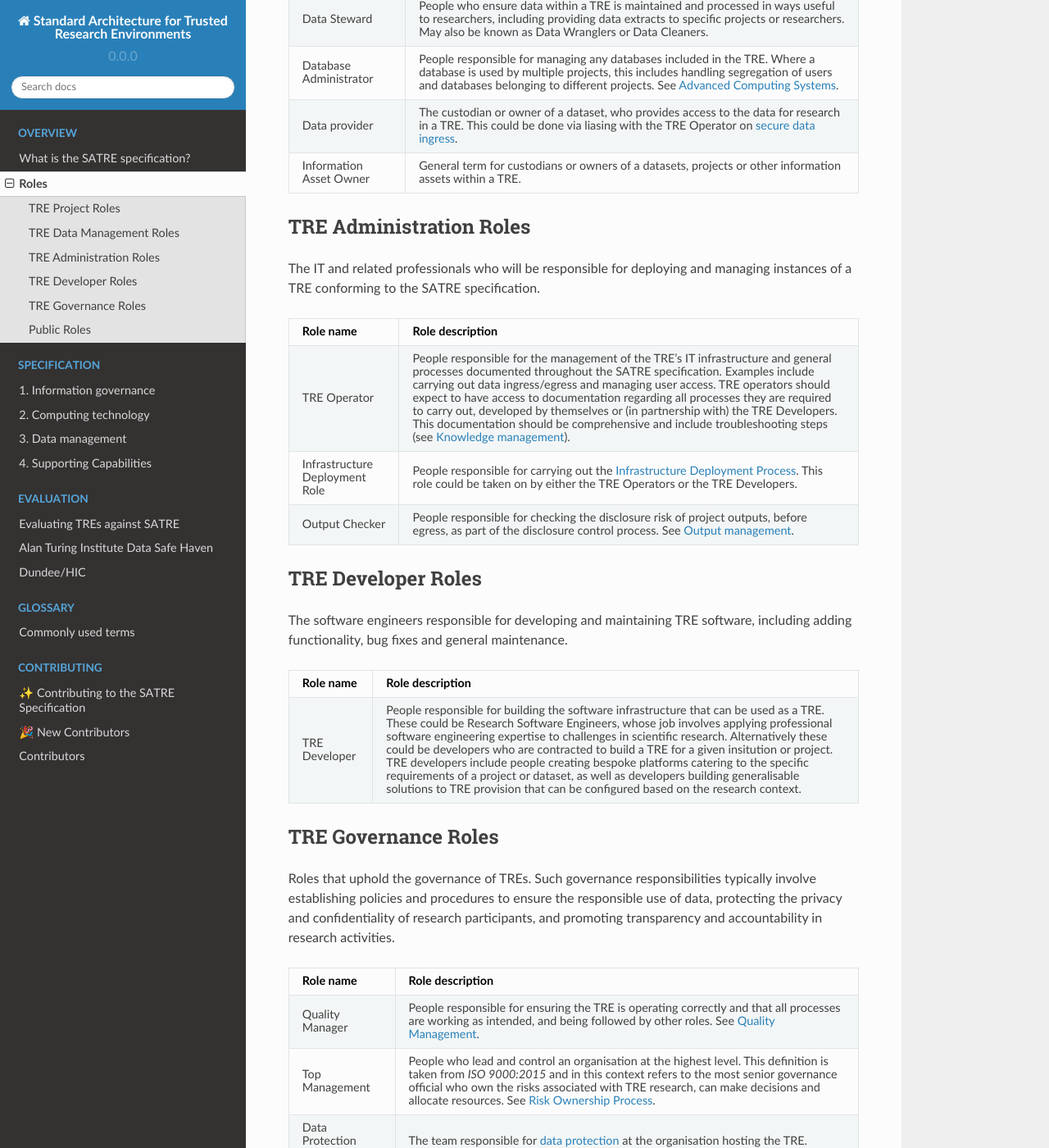
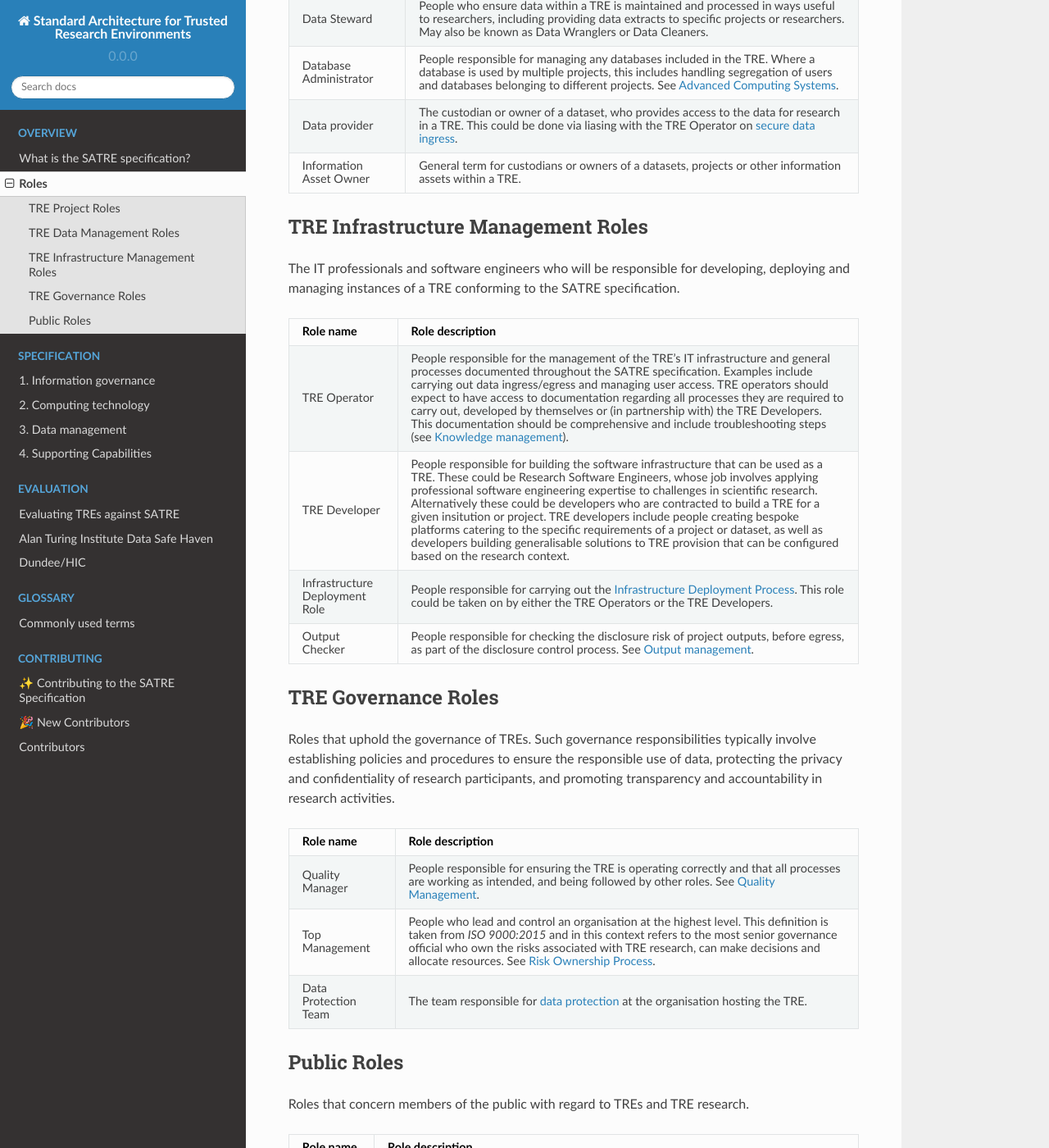
Before and after one commit to sa-tre/satre-specification, a Sphinx documentation site: the page built from docs/source/roles.md, in a window 1280 px wide and 1400 px high, scrolled down 848 px. Shown: the whole window at 82% size. Built offline with Sphinx 7.4.7 and the Read the Docs theme 2.0.0, drawn with Linux system fonts in a browser that asks for light colours.

Commit message:
combine developer and operator roles

````diff
--- a/docs/source/roles.md
+++ b/docs/source/roles.md
@@ -54,9 +54,9 @@ Roles for people managing data and databases used in a TRE.
 
 (admin_roles)=
 
-## TRE Administration Roles
+## TRE Infrastructure Management Roles
 
-The IT and related professionals who will be responsible for deploying and managing instances of a TRE conforming to the SATRE specification.
+The IT professionals and software engineers who will be responsible for developing, deploying and managing instances of a TRE conforming to the SATRE specification.
 
 ```{list-table}
 :header-rows: 1
@@ -66,26 +66,12 @@ The IT and related professionals who will be responsible for deploying and manag
   - Role description
 * - TRE Operator
   - People responsible for the management of the TRE's IT infrastructure and general processes documented throughout the SATRE specification. Examples include carrying out data ingress/egress and managing user access. TRE operators should expect to have access to documentation regarding all processes they are required to carry out, developed by themselves or (in partnership with) the TRE Developers. This documentation should be comprehensive and include troubleshooting steps (see {ref}`knowledge_management`).
+* - TRE Developer
+  - People responsible for building the software infrastructure that can be used as a TRE. These could be Research Software Engineers, whose job involves applying professional software engineering expertise to challenges in scientific research. Alternatively these could be developers who are contracted to build a TRE for a given insitution or project. TRE developers include people creating bespoke platforms catering to the specific requirements of a project or dataset, as well as developers building generalisable solutions to TRE provision that can be configured based on the research context.
 * - Infrastructure Deployment Role
   - People responsible for carrying out the {ref}`infrastructure_deployment_process`. This role could be taken on by either the TRE Operators or the TRE Developers.
 * - Output Checker
   - People responsible for checking the disclosure risk of project outputs, before egress, as part of the disclosure control process. See {ref}`output_management`.
-```
-
-(developer_roles)=
-
-## TRE Developer Roles
-
-The software engineers responsible for developing and maintaining TRE software, including adding functionality, bug fixes and general maintenance.
-
-```{list-table}
-:header-rows: 1
-:name: tab-tre-role-developer
-
-* - Role name
-  - Role description
-* - TRE Developer
-  - People responsible for building the software infrastructure that can be used as a TRE. These could be Research Software Engineers, whose job involves applying professional software engineering expertise to challenges in scientific research. Alternatively these could be developers who are contracted to build a TRE for a given insitution or project. TRE developers include people creating bespoke platforms catering to the specific requirements of a project or dataset, as well as developers building generalisable solutions to TRE provision that can be configured based on the research context.
 ```
 
 (governance_roles)=
````
Also changed, not shown: docs/source/pillars/data_management.md (+1 -1 lines).
